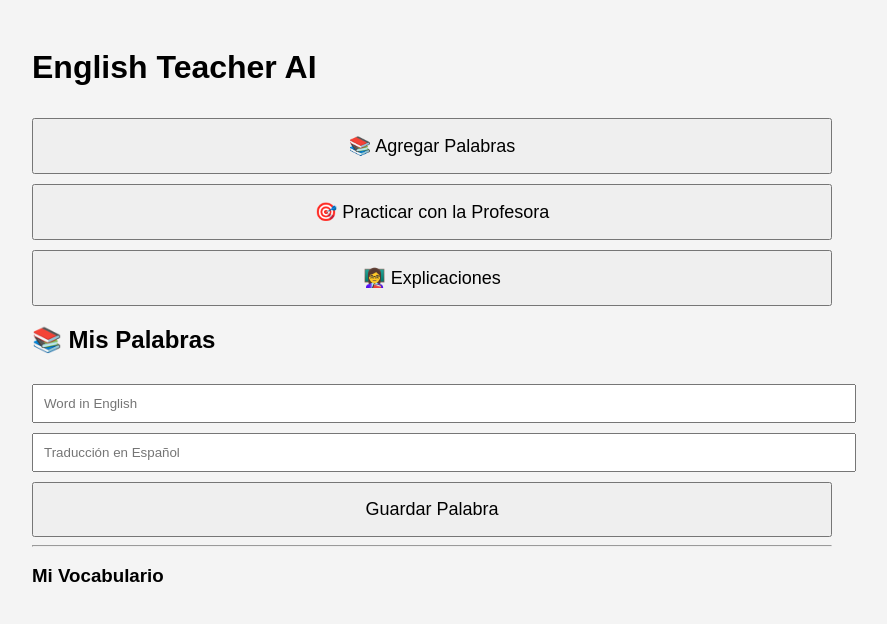
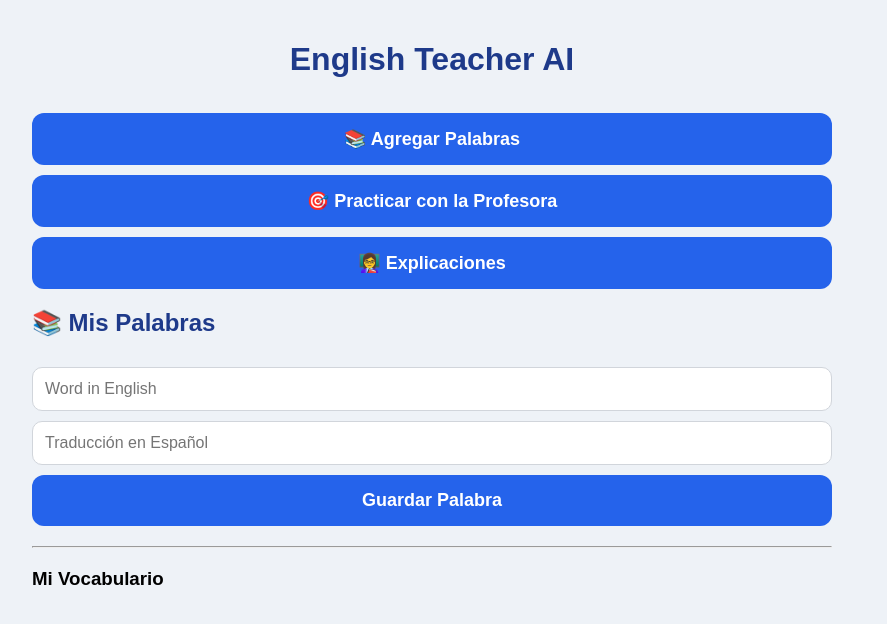
Before and after one commit to alcazarstore27-oss/english-teacher-ai, a plain HTML site: page index.html in a window 1280 px wide. Both pictures are taken after a click on the button "📚 Agregar Palabras". Shown: the whole page, without its empty margins (208-1095 px from the left). Drawn offline with Linux system fonts and the light colour scheme.

Commit message:
Update style.css

```diff
--- a/style.css
+++ b/style.css
@@ -1,6 +1,7 @@
 body{
   font-family: Arial, sans-serif;
-  background:#f4f4f4;
+  background:#eef2f7;
+  margin:0;
   padding:20px;
 }
 
@@ -9,22 +10,57 @@ body{
   margin:auto;
 }
 
+h1{
+  text-align:center;
+  color:#1e3a8a;
+  margin-bottom:25px;
+}
+
+h2{
+  color:#1e3a8a;
+}
+
 button{
   width:100%;
   padding:15px;
   margin-top:10px;
+  border:none;
+  border-radius:12px;
+  background:#2563eb;
+  color:white;
   font-size:18px;
+  font-weight:bold;
   cursor:pointer;
 }
 
-input{
+button:hover{
+  opacity:0.9;
+}
+
+input,
+textarea{
   width:100%;
-  padding:10px;
+  padding:12px;
   margin-top:10px;
+  border:1px solid #d1d5db;
+  border-radius:10px;
+  box-sizing:border-box;
+  font-size:16px;
 }
 
 .word{
   background:white;
-  padding:10px;
-  margin-top:5px;
+  padding:15px;
+  margin-top:10px;
+  border-radius:12px;
+  box-shadow:0 2px 6px rgba(0,0,0,0.1);
 }
+
+hr{
+  margin-top:20px;
+  margin-bottom:20px;
+}
+
+strong{
+  color:#2563eb;
+}
```
